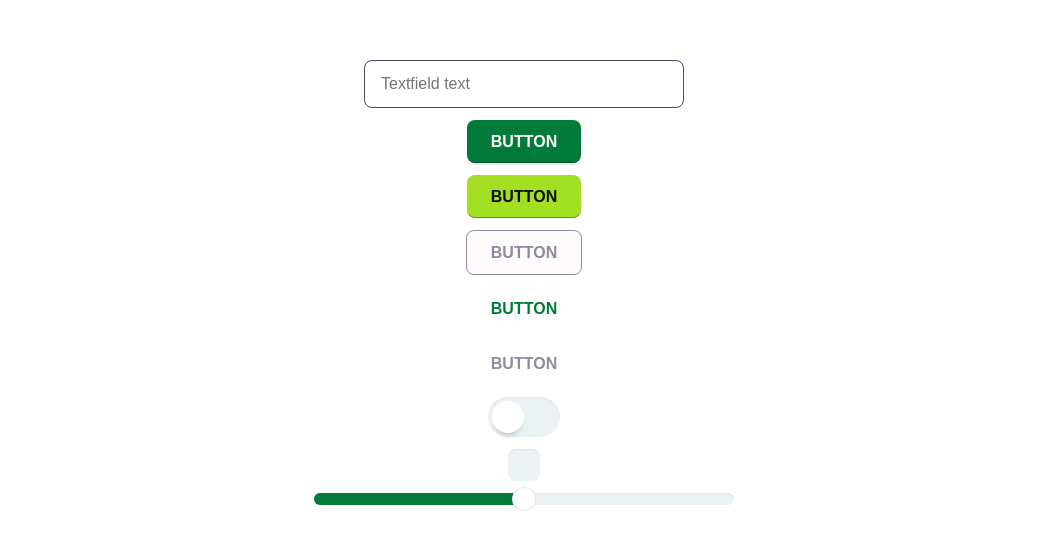
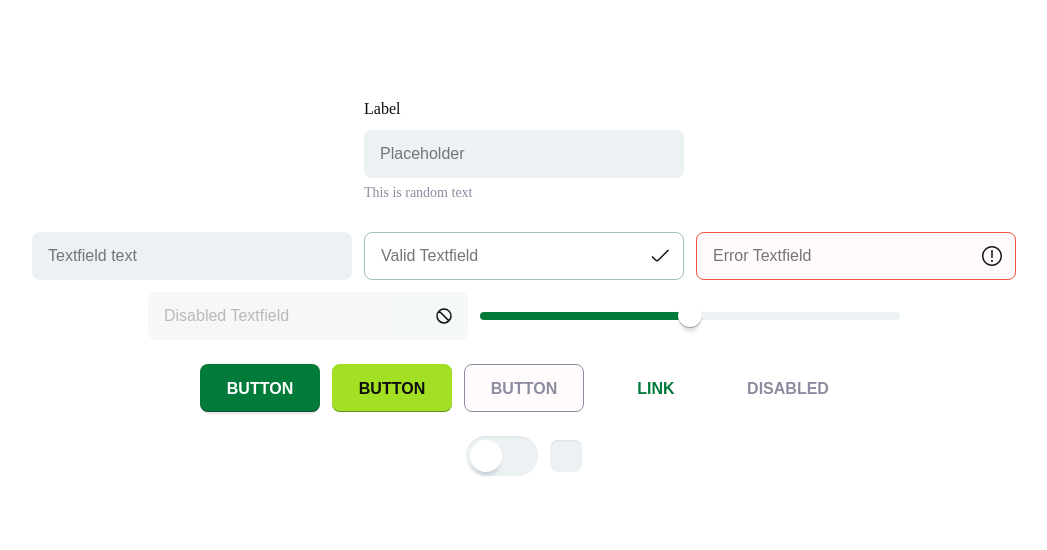
Before and after one commit to nutrisync-wsei/NutriSync, a Next.js app in the folder frontend/: page / in a window 1280 px wide. Shown: the part 118-668 px from the top of the page, without its empty margins (116-1163 px from the left). Built offline with nearby package versions, Linux system fonts and the light colour scheme.

Commit message:
fix(ds): fixing todos

```diff
--- a/frontend/src/app/page.tsx
+++ b/frontend/src/app/page.tsx
@@ -1,5 +1,7 @@
 "use client";
-import { useState } from "react";
+import { ChangeEvent, useState } from "react";
+import styled from 'styled-components';
+
 import Button from "./ui/components/controls/Button";
 import Checkbox from "./ui/components/controls/Checkbox";
 import TextField from "./ui/components/controls/TextField";
@@ -10,21 +12,53 @@ import InputSlider from "./ui/components/InputSlider";
 export default function Home() {
   const [value, setValue] = useState(50);
 
+  const handleChange = (event: ChangeEvent<HTMLInputElement>) => {
+    setValue(parseInt(event.target.value, 10));
+  };
+
   return (
-    <div>
-      <main style={{ display: 'flex', flexDirection: 'column', gap: '12px', alignItems: 'center', justifyContent: 'center', height: '100vh', background: '#FFFFFF' }}>
-        {/* <FormField label="Label" placeholder="Placeholder" helper="This is random text" /> */}
+    <MainContainer>
+      <FormField label="Label" placeholder="Placeholder" helper="This is random text" name="TestField" />
 
+      <Section>
         <TextField placeholder="Textfield text" />
-        <Button variant="primary">BUTTON</Button>
-        <Button variant="secondary">BUTTON</Button>
-        <Button variant="tertiary">BUTTON</Button>
-        <Button variant="link">BUTTON</Button>
-        <Button variant="disabled">BUTTON</Button>
+        <TextField isValid placeholder="Valid Textfield" />
+        <TextField hasError placeholder="Error Textfield" />
+        <TextField disabled placeholder="Disabled Textfield" />
+        <InputSlider value={value} min={0} max={100} onChange={handleChange} />
+      </Section>
+
+      <Section>
+        <Button variant="primary">Button</Button>
+        <Button variant="secondary">Button</Button>
+        <Button variant="tertiary">Button</Button>
+        <Button variant="link">Link</Button>
+        <Button variant="disabled">Disabled</Button>
+      </Section>
+
+      <Section>
         <Toggle />
         <Checkbox />
-        <InputSlider value={value} min={0} max={100} onChange={setValue} />
-      </main>
-    </div>
+      </Section>
+    </MainContainer>
   );
 }
+
+const MainContainer = styled.main`
+  height: 100vh;
+  display: flex;
+  flex-direction: column;
+  align-items: center;
+  justify-content: center;
+  gap: 24px;
+  padding: 20px;
+  background: #FFFFFF;
+`;
+
+const Section = styled.div`
+  align-items: center;
+  justify-content: center;
+  flex-wrap: wrap;
+  display: flex;
+  gap: 12px;
+`;
--- a/frontend/src/app/ui/components/FormField.tsx
+++ b/frontend/src/app/ui/components/FormField.tsx
@@ -8,15 +8,14 @@ type FormFieldProps = {
     placeholder: string
     helper: string
     fieldVariant?: 'text' | 'password' | 'email'
+    name: string
 }
 
-// TODO: Add all accessibility attributes like name etc.
-// TODO: Fix placement so that it doesn't render under other components
-const FormField = ({ label, placeholder, helper }: FormFieldProps) => {
+const FormField = ({ label, placeholder, helper, name }: FormFieldProps) => {
     return (
         <StyledWrapper>
-            <FormLabel label={label} />
-            <TextField placeholder={placeholder} />
+            <FormLabel htmlFor={name} label={label} />
+            <TextField id={name} name={name} placeholder={placeholder} />
             <Helper label={helper} />
         </StyledWrapper>
     )
@@ -24,10 +23,9 @@ const FormField = ({ label, placeholder, helper }: FormFieldProps) => {
 
 const StyledWrapper = styled.div<{ width?: string; height?: string }>`
     width: ${({ width }) => width || '320px'};
-    height: ${({ height }) => height || '48px'};
     display: flex;
     align-items: center;
     flex-direction: column;
-`;
+ `;
 
 export default FormField
--- a/frontend/src/app/ui/components/FormLabel.tsx
+++ b/frontend/src/app/ui/components/FormLabel.tsx
@@ -1,22 +1,21 @@
-import Text from './Text'
-import styled from 'styled-components'
+import styled from 'styled-components';
 
-type FormLabelProps = {
-    label: string
+interface FormLabelProps {
+    label: string;
+    htmlFor: string;
 }
 
-// TODO: change to label for={} when implementing form
-const FormLabel = ({ label }: FormLabelProps) => {
+const FormLabel = ({ label, htmlFor }: FormLabelProps) => {
     return (
-        <Label>{label}</Label>
-    )
-}
+        <Label htmlFor={htmlFor}>{label}</Label>
+    );
+};
 
-const Label = styled(Text.Body)`
+const Label = styled.label`
+    width: 100%;
     line-height: 22.4px;
     color: ${({ theme }) => theme.palette.onyx};
-    width: 100%;
     padding: 10px 0;
 `;
 
-export default FormLabel
+export default FormLabel;
--- a/frontend/src/app/ui/components/Helper.tsx
+++ b/frontend/src/app/ui/components/Helper.tsx
@@ -12,10 +12,10 @@ const Helper = ({ label }: HelperProps) => {
 }
 
 const Label = styled(Text.Small)`
+    width: 100%;
     line-height: 19.6px;
     color: ${({ theme }) => theme.palette.lightSlate};
-    width: 100%;
-    padding: 10px 0;
+    padding: 5px 0;
 `;
 
 export default Helper;
--- a/frontend/src/app/ui/components/InputSlider.tsx
+++ b/frontend/src/app/ui/components/InputSlider.tsx
@@ -1,70 +1,61 @@
+import { ChangeEvent } from 'react';
 import styled from 'styled-components';
-
 interface SliderProps {
   value: number;
   min: number;
   max: number;
-    onChange: (value: number) => void;
+  onChange: (event: ChangeEvent<HTMLInputElement>) => void;
 }
 
-// TODO: Fix sliding
-const Slider: React.FC<SliderProps> = ({ value, min, max, onChange }) => {
-    const handleChange = (event: React.ChangeEvent<HTMLInputElement>) => {
-        onChange(Number(event.target.value));
-    };
-
+const Slider = ({ value, min, max, onChange }: SliderProps) => {
   return (
     <SliderContainer>
-            <SliderTrack value={value} max={max} />
-            <input
+      <StyledSlider
         type="range"
-                value={value}
         min={min}
         max={max}
-                onChange={handleChange}
-                style={{
-                    width: '100%',
-                    height: '100%',
-                    opacity: 0,
-                    position: 'absolute',
-                    top: 0,
-                    left: 0,
-                    cursor: 'pointer',
-                }}
+        value={value}
+        onChange={onChange}
       />
-            <Thumb left={(value / max) * 100} />
     </SliderContainer>
   );
 };
 
 const SliderContainer = styled.div`
+  display: flex;
+  align-items: center;
   width: 420px;
-  height: 12px;
-  background: #ECF1F4;
-  border-radius: 12px;
-  box-shadow: 0px 2px 2px -1px #4A4A681A inset;
-  position: relative;
+  height: 8px;
 `;
 
-const SliderTrack = styled.div<{ value: number; max: number }>`
+const StyledSlider = styled.input<{ value: number, max: number }>`
+  -webkit-appearance: none;
+  width: 100%;
   height: 100%;
-  background-color: #027a39;
-  width: ${props => (props.value / props.max) * 100}%;
-  border-radius: 12px;
+  border-radius: 5px;
+  background: ${({ value, max }) => `linear-gradient(to right, #027a39 0%, #027a39 ${(value / max) * 100}%, #ECF1F4 ${(value / max) * 100}%, #ECF1F4 100%)`};
+  outline: none;
+
+  &::-webkit-slider-thumb {
+    -webkit-appearance: none;
+    appearance: none;
+    width: 24px;
+    height: 24px;
+    border-radius: 50%;
+    background: white;
+    cursor: pointer;
+    box-shadow: 0px 5.5px 5px -3px #0E0E2C33, 0px -1px 0px 0px #0E0E2C66 inset;
+  }
+
+  &::-moz-range-thumb {
+    width: 24px;
+    height: 24px;
+    border-radius: 50%;
+    background: white;
+    cursor: pointer;
+    box-shadow: 0px 5.5px 5px -3px #0E0E2C33, 0px -1px 0px 0px #0E0E2C66 inset;
+  }
 `;
 
-const Thumb = styled.div<{ left: number }>`
-  position: absolute;
-  top: 50%;
-  left: ${props => (props.left)}%;
-  transform: translate(-50%, -50%);
-  width: 24px;
-  height: 24px;
-  background-color: #FFFFFF;
-  border: 1px solid #0000001A;
-  box-shadow: 0px 5.5px 5px -3px #0E0E2C331A, 0px -1px 0px 0px #0E0E2C66 inset;
-  border-radius: 50%;
-  cursor: pointer;
-`;
 
 export default Slider;
--- a/frontend/src/app/ui/components/controls/Button.tsx
+++ b/frontend/src/app/ui/components/controls/Button.tsx
@@ -28,7 +28,12 @@ const StyledButton = styled.button<ButtonProps>`
   transition: all 0.3s ease;
   border: none;
   outline: none;
-  width: auto;
+  width: 120px;
+  height: 48px;
+  display: flex;
+  align-items: center;
+  justify-content: center;
+  text-transform: uppercase;
 
   ${(props) => {
     switch (props.variant) {
--- a/frontend/src/app/ui/components/controls/Checkbox.tsx
+++ b/frontend/src/app/ui/components/controls/Checkbox.tsx
@@ -27,7 +27,7 @@ const Checkbox = ({
                 checked={checked}
                 onChange={toggleCheckbox}
             />
-            <SuccessIconStyled checked={checked} />
+            <SuccessIconStyled checked={checked} color='#FFFFFF' />
         </CheckboxContainer>
     );
 };
@@ -55,9 +55,7 @@ const StyledCheckbox = styled.input`
   cursor: pointer;
 `;
 
-// TODO: Fix svg so that it uses #121212 instead of currentColor property
 const SuccessIconStyled = styled(Icon.Success) <{ checked: boolean }>`
-  color: #FFFFFF;
   width: 20px;
   height: 20px;
   visibility: ${(props) => props.checked ? 'visible' : 'hidden'};
--- a/frontend/src/app/ui/components/controls/TextField.tsx
+++ b/frontend/src/app/ui/components/controls/TextField.tsx
@@ -1,5 +1,6 @@
 import styled from 'styled-components';
 import Icon from '@/app/assets/Icon';
+import { InputHTMLAttributes } from 'react';
 
 type TextFieldProps = {
     width?: string;
@@ -7,7 +8,7 @@ type TextFieldProps = {
     isValid?: boolean;
     hasError?: boolean;
     disabled?: boolean;
-} & React.InputHTMLAttributes<HTMLInputElement>;
+} & InputHTMLAttributes<HTMLInputElement>;
 
 const TextField = ({ width, height, isValid, hasError, disabled, ...rest }: TextFieldProps) => {
     return (
@@ -33,6 +34,7 @@ const StyledTextFieldContainer = styled.div<{ width?: string; height?: string }>
     height: ${({ height }) => height || '48px'};
     display: flex;
     align-items: center;
+    position: relative;
 `;
 
 const StyledInput = styled.input<TextFieldProps>`
@@ -41,15 +43,15 @@ const StyledInput = styled.input<TextFieldProps>`
     border-radius: 8px;
     font-size: 16px;
     padding: 16px;
-    padding-right: 32px;
-    transition: all 0.2s ease-in-out;
+    padding-right: 48px;
+    transition: background-color 0.2s ease-in-out, box-shadow 0.2s ease-in-out;
     color: ${({ theme }) => theme.palette.onyx};
-    background-color: ${({ hasError }) =>
-        hasError ? '#FFFBFC' : 'white'};
+    background-color: ${({ hasError, isValid }) =>
+        hasError ? '#FFFBFC' : isValid ? 'white' : '#ECF1F4'};
     border: ${({ hasError, isValid, theme }) =>
         isValid ? `1px solid #A3C3B1` :
             hasError ? `1px solid ${theme.palette.flamingo}` :
-                `1px solid ${theme.palette.slate}`};
+                'none'};
     &:focus {
         border: ${({ hasError, isValid, theme }) => hasError ?
         `1px solid ${theme.palette.flamingo}` :
@@ -58,7 +60,7 @@ const StyledInput = styled.input<TextFieldProps>`
         box-shadow: ${({ hasError, isValid }) => hasError ?
         `0px 0px 0px 4px #ED514033` :
         isValid ? `0px 0px 0px 4px #027A3933` :
-            '0px 0px 0px 4px #F5C19E33'};
+            'none'};
         outline: none;
     }
 
@@ -75,8 +77,10 @@ const IconWrapper = styled.div`
     display: flex;
     align-items: center;
     position: absolute;
-    right: 8px;
     height: 100%;
+    right: 12px;
+    top: 0;
+    pointer-events: none;
 `;
 
 export default TextField;
```
Also changed, not shown: frontend/src/app/assets/svg/Success.svg. Lines whose indentation alone changed are shown as unchanged.
